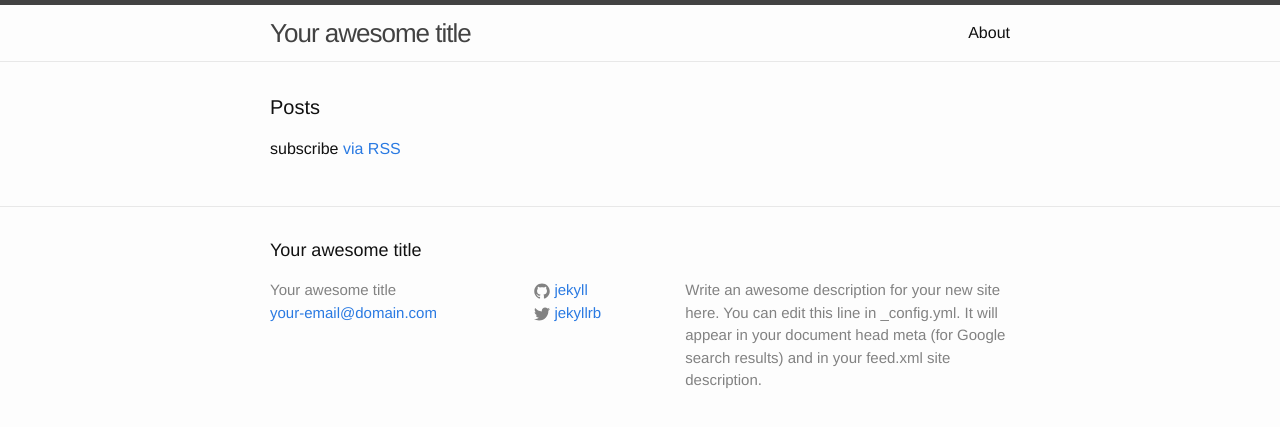
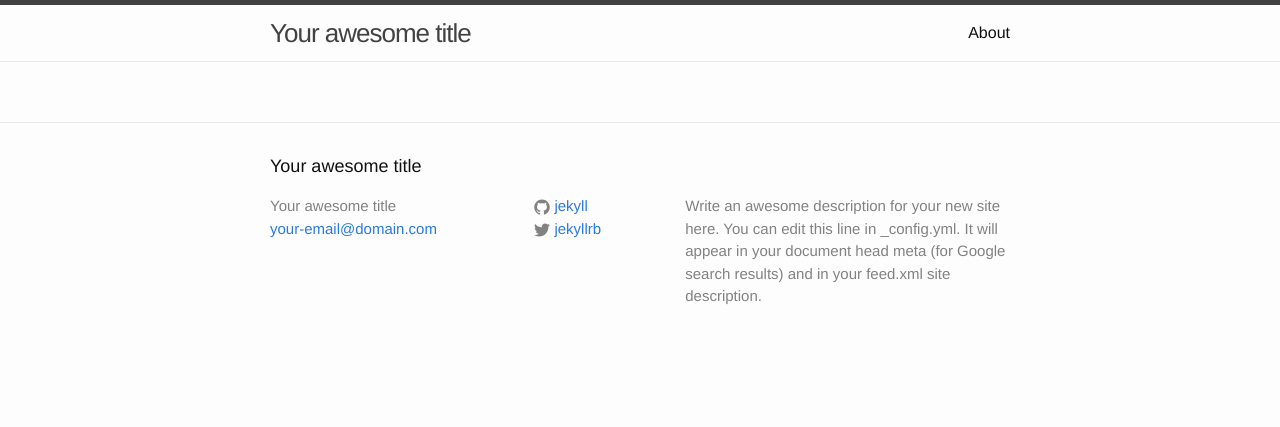
Before and after one commit to quixoth22/quixoth22.github.io, a Jekyll site: the page built from index.html, in a window 1280 px wide. Shown: the top 427 px of the page. Built offline with Jekyll 4.4.1, drawn with Linux system fonts in a browser that asks for light colours.

Commit message:
Update index.html

```diff
--- a/index.html
+++ b/index.html
@@ -4,9 +4,5 @@ layout: default
 
 <div class="home">
 
-  <h1 class="page-heading">Posts</h1>
-
-
-  <p class="rss-subscribe">subscribe <a href="{{ "/feed.xml" | prepend: site.baseurl }}">via RSS</a></p>
 
 </div>
```
